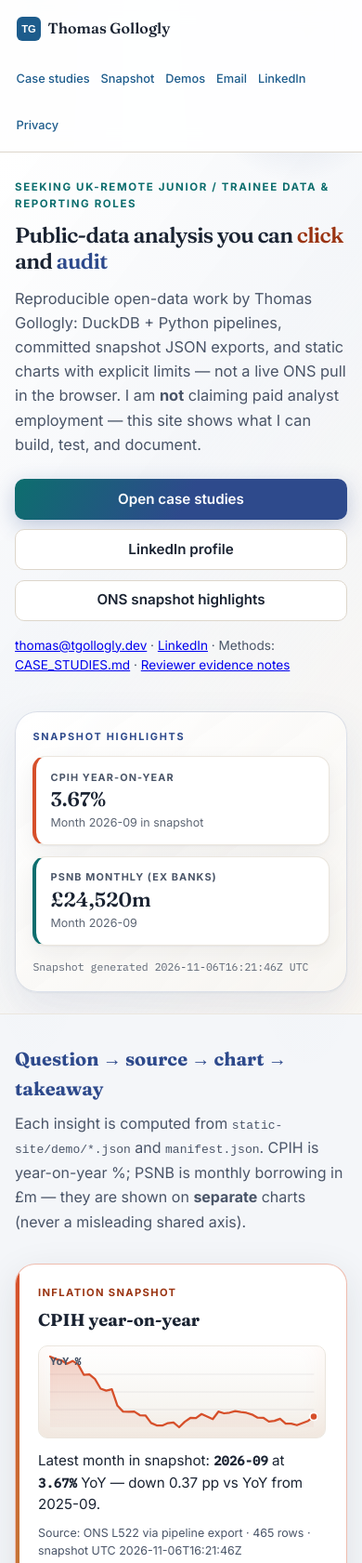
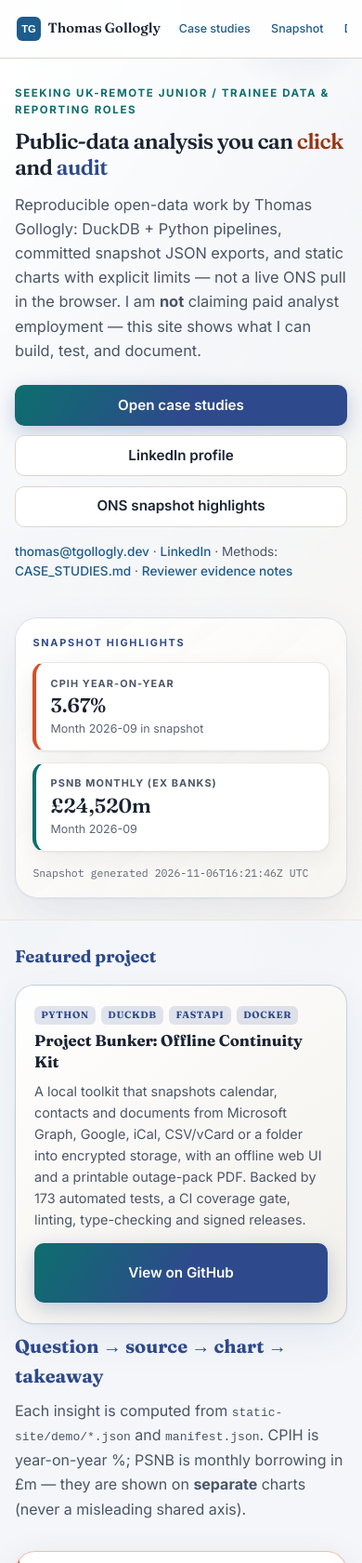
Before and after one commit to tgollogly/uk-macro-analytics-engine, a plain HTML site: page static-site/index.html in a window 390 px wide. Shown: the top 1681 px of the page at 93% size. Drawn offline with Linux system fonts and the light colour scheme.

Commit message:
Improve static-site responsive layout across all hub and portfolio pages (#44)
Compact scrollable primary nav on narrow viewports, style hero contact links,
add Engineering anchor on the homepage, and extend shared CSS safeguards for
overflow, maps, and tables. Bump hub asset build id to 20251119a1.

Co-authored-by: Cursor Agent <cursoragent@cursor.com>
Co-authored-by: tgollogly <tgollogly@users.noreply.github.com>

```diff
--- a/static-site/hub-asset-build.txt
+++ b/static-site/hub-asset-build.txt
@@ -1 +1 @@
-20251108d6
+20251119a1
--- a/static-site/hub-pages.css
+++ b/static-site/hub-pages.css
@@ -19,6 +19,8 @@
 .page-shell {
   margin: 0;
   min-height: 100vh;
+  max-width: 100%;
+  overflow-x: clip;
   font-family: var(--shell-font);
   background: var(--shell-page);
   background-image:
@@ -247,6 +249,16 @@
   color: var(--shell-muted);
   max-width: 42rem;
   overflow-wrap: anywhere;
+}
+.hero-note a {
+  color: var(--shell-link);
+  text-decoration: none;
+  font-weight: 500;
+}
+.hero-note a:hover {
+  color: var(--hub-link-hover);
+  text-decoration: underline;
+  text-underline-offset: 2px;
 }
 
 /* Buttons */
@@ -565,6 +577,23 @@
   border-color: rgba(29, 92, 140, 0.25);
   background: linear-gradient(145deg, #ffffff 0%, var(--hub-bg-deep) 100%);
 }
+.hub-featured {
+  margin-bottom: 0.5rem;
+}
+.hub-featured .hub-section-title {
+  margin-top: 0;
+}
+.hub-card-feature--full {
+  width: 100%;
+  max-width: 100%;
+  min-width: 0;
+  box-sizing: border-box;
+}
+.hub-featured .hub-card-feature--full h2 {
+  font-size: clamp(1.05rem, 3.8vw, 1.35rem);
+  line-height: 1.35;
+  overflow-wrap: anywhere;
+}
 .hub-section-title {
   font-family: var(--hub-font-serif);
   font-size: 1.35rem;
@@ -629,6 +658,7 @@
   padding: 1.5rem var(--hub-content-pad) 3rem;
   min-width: 0;
   box-sizing: border-box;
+  overflow-x: clip;
 }
 .demo-main h1 {
   font-family: var(--hub-font-serif);
@@ -659,6 +689,16 @@
   .hero {
     padding-top: 1.75rem;
   }
+  .hub-main {
+    padding-top: 1.5rem;
+  }
+  .hub-section-title {
+    font-size: clamp(1.15rem, 4.5vw, 1.35rem);
+  }
+}
+
+.case-studies-page .hub-main {
+  overflow-x: clip;
 }
 
 @media (prefers-reduced-motion: reduce) {
--- a/static-site/index.html
+++ b/static-site/index.html
@@ -23,11 +23,11 @@
   <meta name="twitter:image" content="https://tgollogly.dev/og-hub-public-data-20251108a.png" />
   <link rel="icon" href="/favicon.ico" sizes="32x32" />
   <link rel="icon" href="/favicon.svg" type="image/svg+xml" />
-  <link rel="stylesheet" href="./hub-tokens.css?v=20251108d6" />
-  <link rel="stylesheet" href="./shell-shared.css?v=20251108d6" />
-  <link rel="stylesheet" href="./hub-pages.css?v=20251108d6" />
+  <link rel="stylesheet" href="./hub-tokens.css?v=20251119a1" />
+  <link rel="stylesheet" href="./shell-shared.css?v=20251119a1" />
+  <link rel="stylesheet" href="./hub-pages.css?v=20251119a1" />
   <link rel="stylesheet" href="./hub-motion.css?v=20251107d4" />
-  <link rel="stylesheet" href="./hub-visual-polish.css?v=20251108d6" />
+  <link rel="stylesheet" href="./hub-visual-polish.css?v=20251119a1" />
   <link rel="preconnect" href="https://fonts.googleapis.com" />
   <link rel="preconnect" href="https://fonts.gstatic.com" crossorigin />
   <link href="https://fonts.googleapis.com/css2?family=Fraunces:opsz,wght@9..144,600;9..144,700&family=IBM+Plex+Mono:wght@400;500&family=Inter:wght@400;500;600;700&display=swap" rel="stylesheet" />
@@ -43,6 +43,8 @@
       <a href="./case-studies.html">Case studies</a>
       <a href="#story">Snapshot</a>
       <a href="#hub">Demos</a>
+      <a href="#featured">Bunker</a>
+      <a href="#engineering">Engineering</a>
       <a class="nav-contact" href="mailto:thomas@tgollogly.dev">Email</a>
       <a class="nav-contact" href="https://www.linkedin.com/in/thomasgollogly" rel="noopener me">LinkedIn</a>
       <a href="./portfolio/privacy.html">Privacy</a>
@@ -91,6 +93,15 @@
 
   <main class="hub-main" id="main">
     <div class="inner">
+      <section class="hub-featured motion-in reveal-section" id="featured" aria-labelledby="featured-h">
+        <h2 class="hub-section-title" id="featured-h">Featured project</h2>
+        <article class="hub-card hub-card-feature hub-card-feature--full motion-in">
+          <h2><span class="hub-tag">Python</span> <span class="hub-tag">DuckDB</span> <span class="hub-tag">FastAPI</span> <span class="hub-tag">Docker</span> Project Bunker: Offline Continuity Kit</h2>
+          <p>A local toolkit that snapshots calendar, contacts and documents from Microsoft Graph, Google, iCal, CSV/vCard or a folder into encrypted storage, with an offline web UI and a printable outage-pack PDF. Backed by 173 automated tests, a CI coverage gate, linting, type-checking and signed releases.</p>
+          <a class="btn btn-primary" href="https://github.com/tgollogly/project-bunker" target="_blank" rel="noopener">View on GitHub</a>
+        </article>
+      </section>
+
       <section class="story-intro motion-in" id="story" aria-labelledby="story-h" data-stagger="1">
         <h2 id="story-h">Question → source → chart → takeaway</h2>
         <p>
@@ -190,7 +201,7 @@
         </article>
       </div>
 
-      <h2 class="hub-section-title hub-grid-secondary">Engineering notes</h2>
+      <h2 class="hub-section-title hub-grid-secondary" id="engineering">Engineering notes</h2>
       <div class="hub-grid">
         <article class="hub-card motion-in">
           <h2><span class="hub-pill">Pipeline</span> Python + DuckDB + CI</h2>
@@ -204,11 +215,6 @@
           <p class="hub-prose" style="font-size:0.88rem;color:var(--shell-muted)">
             <a href="./portfolio/privacy.html">Privacy &amp; data notice</a> · MIT where mirrored · Crown OGL for ONS-derived stats.
           </p>
-        </article>
-        <article class="hub-card motion-in">
-          <h2><span class="hub-tag">Python</span> <span class="hub-tag">DuckDB</span> <span class="hub-tag">FastAPI</span> <span class="hub-tag">Docker</span> Project Bunker: Offline Continuity Kit</h2>
-          <p>A local toolkit that snapshots calendar, contacts and documents from Microsoft Graph, Google, iCal, CSV/vCard or a folder into encrypted storage, with an offline web UI and a printable outage-pack PDF. Backed by 173 automated tests, a CI coverage gate, linting, type-checking and signed releases.</p>
-          <a class="btn btn-primary" href="https://github.com/tgollogly/project-bunker" target="_blank" rel="noopener">View on GitHub</a>
         </article>
       </div>
     </div>
@@ -231,7 +237,7 @@
       sparklineYoY,
       sparklinePsnb,
       drawSparkline,
-    } from "./hub-insights.js?v=20251108d6";
+    } from "./hub-insights.js?v=20251119a1";
 
     initPageMotion();
     initSectionReveal(".reveal-section, .insight-feature");
--- a/static-site/portfolio/assets/site.css
+++ b/static-site/portfolio/assets/site.css
@@ -1,6 +1,6 @@
-@import url("../../hub-tokens.css?v=20251108d6");
-@import url("../../hub-motion.css?v=20251108d6");
-@import url("../../shell-shared.css?v=20251108d6");
+@import url("../../hub-tokens.css?v=20251119a1");
+@import url("../../hub-motion.css?v=20251119a1");
+@import url("../../shell-shared.css?v=20251119a1");
 
 /* =====================================================================
    site.css — colour, type, shell for portfolio mirror demos (dark product UI).
@@ -557,3 +557,54 @@ h3,
     padding: 5px 9px;
   }
 }
+
+/* ---------- cross-page responsive safeguards ---------- */
+body {
+  max-width: 100%;
+  overflow-x: clip;
+}
+
+.layout,
+.frm,
+.meta-in,
+.metrics,
+.chips,
+.row {
+  min-width: 0;
+}
+
+.mapwrap {
+  height: min(52vh, 480px);
+  max-width: 100%;
+}
+
+@media (max-width: 640px) {
+  .mapwrap {
+    height: min(50vh, 400px);
+  }
+  .wrap {
+    padding-inline: max(12px, var(--hub-content-pad, 16px));
+  }
+}
+
+@media (max-width: 400px) {
+  .mapwrap {
+    height: min(46vh, 340px);
+  }
+}
+
+.panel table,
+table.cov {
+  display: block;
+  width: 100%;
+  max-width: 100%;
+  overflow-x: auto;
+  -webkit-overflow-scrolling: touch;
+}
+
+.panel .btn,
+.panel button,
+.chip,
+a.btn {
+  min-height: 44px;
+}
--- a/static-site/shell-shared.css
+++ b/static-site/shell-shared.css
@@ -1,6 +1,11 @@
 @import url("./hub-tokens.css");
 
 /* Shared sticky nav + horizontal inset — hub, macro demo, portfolio (8 pages). */
+
+html {
+  overflow-x: clip;
+  scroll-padding-top: 3.25rem;
+}
 
 .tg-mark {
   flex-shrink: 0;
@@ -58,7 +63,7 @@
   overflow-wrap: anywhere;
   transition: color var(--hub-transition, 170ms ease);
   padding: 0.35rem 0.15rem;
-  min-height: 40px;
+  min-height: 44px;
   display: inline-flex;
   align-items: center;
   max-width: 100%;
@@ -78,22 +83,45 @@
   outline: 2px solid var(--hub-focus-ring);
   outline-offset: 2px;
 }
-@media (max-width: 480px) {
+/* Compact single-row nav: title + horizontally scrollable links (no hamburger). */
+@media (max-width: 767px) {
+  .app-nav {
+    padding-block: 0.2rem;
+  }
   .app-nav .nav-inner {
-    gap: 0.35rem 0.55rem;
+    flex-wrap: nowrap;
+    align-items: center;
+    gap: 0.35rem 0.5rem;
+    overflow-x: auto;
+    overflow-y: hidden;
+    -webkit-overflow-scrolling: touch;
+    scrollbar-width: none;
+    overscroll-behavior-x: contain;
+  }
+  .app-nav .nav-inner::-webkit-scrollbar {
+    display: none;
   }
   .app-nav .nav-title {
-    flex: 1 1 100%;
-    min-width: 0;
-    max-width: 100%;
+    flex: 0 0 auto;
+    margin-right: 0.15rem;
+    font-size: 0.92rem;
+    max-width: min(46vw, 10.5rem);
   }
   .app-nav .nav-title span {
-    overflow-wrap: anywhere;
+    overflow: hidden;
+    text-overflow: ellipsis;
+    white-space: nowrap;
   }
   .app-nav a:not(.nav-title) {
-    font-size: 0.8rem;
-    min-height: 40px;
-    padding: 0.15rem 0.1rem;
-    flex: 0 1 auto;
+    flex: 0 0 auto;
+    white-space: nowrap;
+    font-size: 0.78rem;
+    min-height: 44px;
+    padding: 0.35rem 0.45rem;
+    overflow-wrap: normal;
+  }
+  .app-nav .nav-contact {
+    flex-wrap: nowrap;
+    gap: 0.35rem;
   }
 }
```
Also changed, not shown: static-site/case-studies.html (+3 -3 lines), static-site/demo.html (+5 -5 lines), static-site/portfolio/ats-matcher.html (+1 -1 lines), static-site/portfolio/beneish.html (+1 -1 lines), static-site/portfolio/bundlebuilder.html (+1 -1 lines), static-site/portfolio/data-coverage.html (+1 -1 lines), static-site/portfolio/heat-dome.html (+1 -1 lines), static-site/portfolio/macro-explorer.html (+1 -1 lines), static-site/portfolio/privacy.html (+1 -1 lines), static-site/portfolio/thermal-compare.html (+1 -1 lines), 2 other files.
